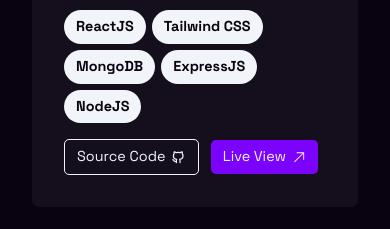
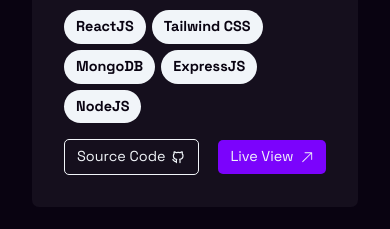
Before and after one commit to aaronjoshuaespinosa/portfolio, a Next.js app: page / in a window 390 px wide. Shown: the part 2540-2769 px from the top of the page. Built offline with nearby package versions, Linux system fonts and the light colour scheme.

Commit message:
edit projects section

```diff
--- a/components/Project.tsx
+++ b/components/Project.tsx
@@ -43,7 +43,7 @@
                         </div>
 
                         {/* PROJECT LINKS */}
-                        <div className='flex justify-center items-center gap-x-[12px]'>
+                        <div className='flex justify-between md:justify-center items-center gap-x-[12px] w-full md:w-auto'>
                             <Link href={project.srcLink} target="_blank" style={`${project.srcLink}` === "#" ? { pointerEvents: "none", opacity: 0.3 } : {}}>
                                 <p className='flex gap-x-[6px] text-[0.9rem] lg:text-[1rem] justify-center items-center border-primary border-[1px] rounded-[5px] py-[0.375rem] px-[0.75rem] hover:bg-primary hover:text-dark cursor-pointer whitespace-nowrap'>Source Code <TbBrandGithub /></p>
                             </Link>
```
